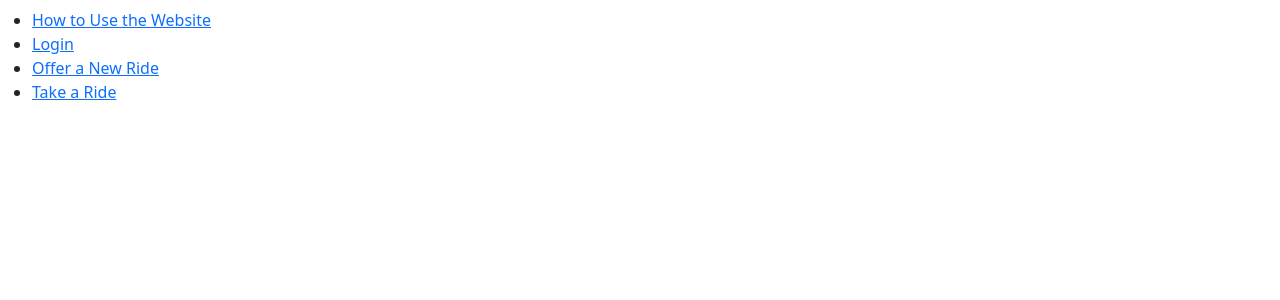
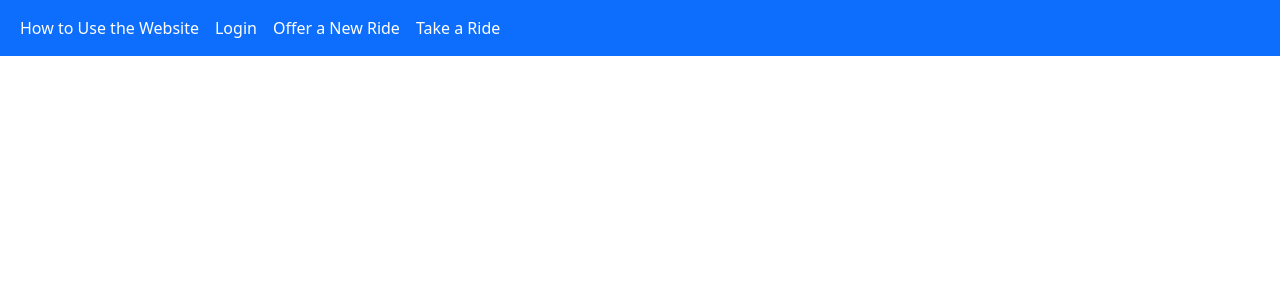
Before and after one commit to nadavpeled1/hitchhiking-react-app, a React (Vite) app: page / in a window 1280 px wide. Shown: the top 300 px of the page. Built offline with nearby package versions, Linux system fonts and the light colour scheme; the HTML template or start-up script is replaced by a standard one.

Commit message:
added some styling to the navigation bar

```diff
--- a/src/components/Navbar.tsx
+++ b/src/components/Navbar.tsx
@@ -1,23 +1,35 @@
 import React from "react";
 import { Link } from "react-router-dom";
+import "bootstrap/dist/css/bootstrap.min.css";
+import "../styles/Navbar.css"; // Import custom CSS
 
 const Navbar: React.FC = () => {
   return (
-    <nav className="navbar">
-      <ul className="nav-list">
+    <nav className="navbar navbar-expand-lg navbar-dark bg-primary fixed-top">
+      <div className="container-fluid">
+        <ul className="navbar-nav">
           <li className="nav-item">
-          <Link to="/how-to-use">How to Use the Website</Link>
+            <Link className="nav-link" to="/how-to-use">
+              How to Use the Website
+            </Link>
           </li>
           <li className="nav-item">
-          <Link to="/login">Login</Link>
+            <Link className="nav-link" to="/login">
+              Login
+            </Link>
           </li>
           <li className="nav-item">
-          <Link to="/offer-ride">Offer a New Ride</Link>
+            <Link className="nav-link" to="/offer-ride">
+              Offer a New Ride
+            </Link>
           </li>
           <li className="nav-item">
-          <Link to="/take-ride">Take a Ride</Link>
+            <Link className="nav-link" to="/take-ride">
+              Take a Ride
+            </Link>
           </li>
         </ul>
+      </div>
     </nav>
   );
 };
--- /dev/null
+++ b/src/styles/Navbar.css
@@ -0,0 +1,12 @@
+/* Navbar.css */
+.navbar {
+  background-color: #007bff; /* Custom primary color */
+}
+
+.nav-link {
+  color: white !important; /* Ensure the links are white */
+}
+
+.nav-link:hover {
+  color: #ffcc00 !important; /* Change color on hover */
+}
```
Lines whose indentation alone changed are shown as unchanged.
